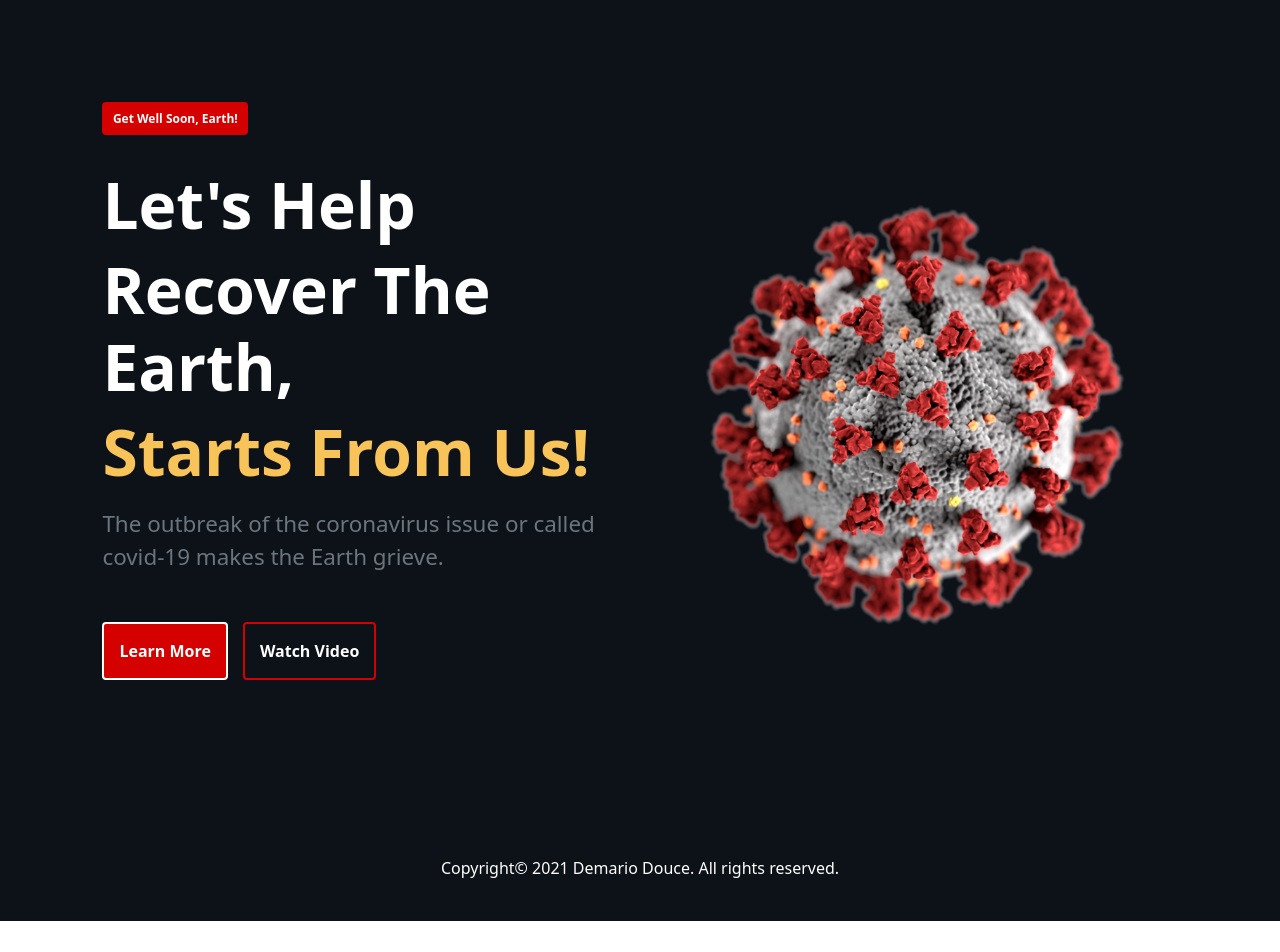
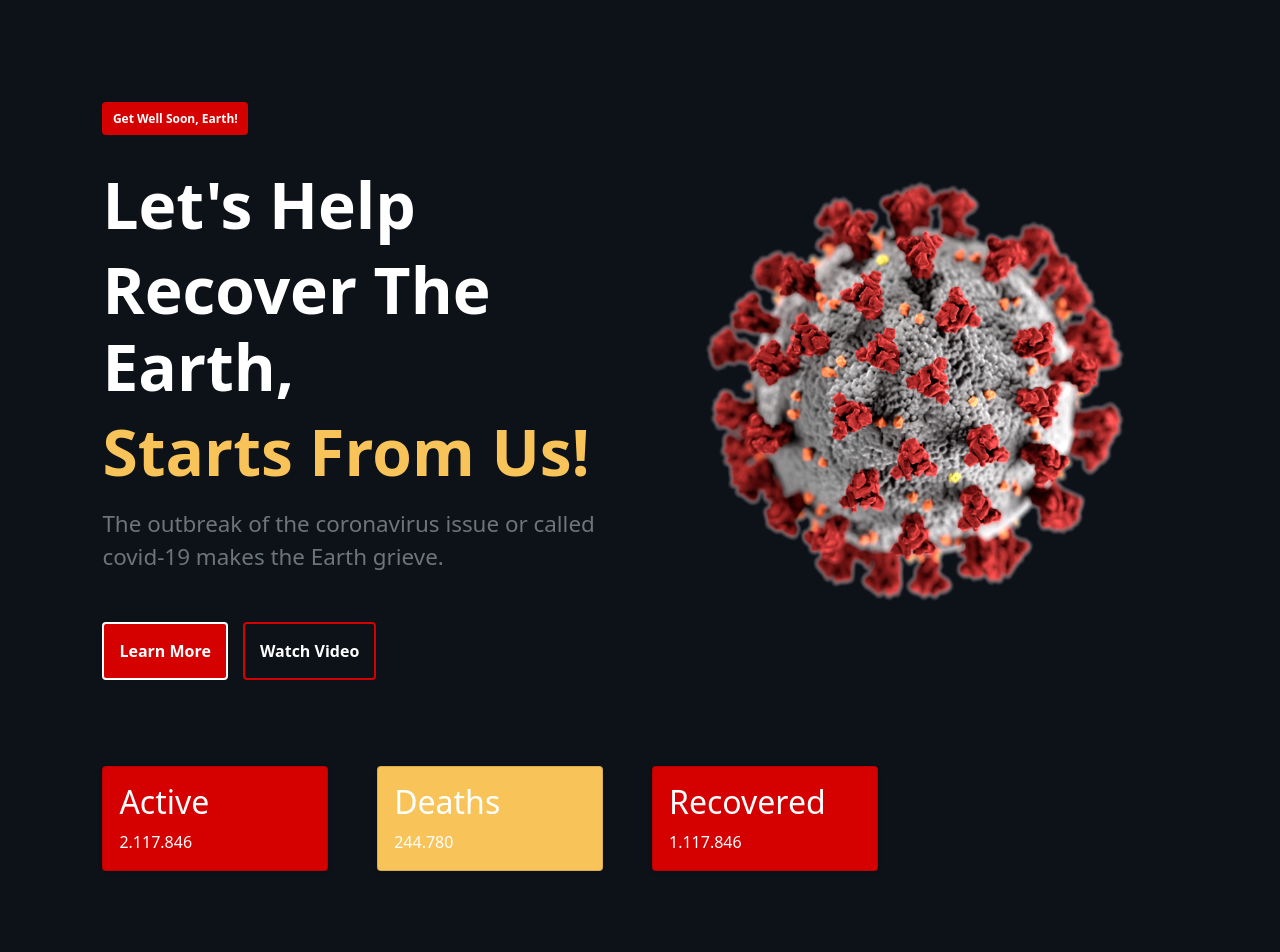
Before and after one commit to DemarioDouce/GwehCovid19-Website, a React (Create React App) app: page / in a window 1280 px wide. Shown: the top 952 px of the page. Before the commit the page ends 921 px from the top, so only its background shows below. Built offline with nearby package versions, Linux system fonts and the light colour scheme.

Commit message:
Changes and improvements.

```diff
--- a/src/App.js
+++ b/src/App.js
@@ -2,6 +2,7 @@
 import "./res/css/Style.css";
 // Components
 import FooterComponent from "./res/components/FooterComponent";
+import CardComponent from "./res/components/CardComponent";
 // Image
 import TopSectionImage from "./res/images/TopSectionImage.png";
 
@@ -32,13 +33,30 @@ function App() {
                 Watch Video
               </button>
             </div>
-            <div className="col-lg-6 text-center">
+            <div className="col-lg-6 text-center mb-5">
               <img
                 src={TopSectionImage}
                 alt="Coronavirus."
                 width="80%"
                 height="80%"
               ></img>
+            </div>
+          </div>
+        </section>
+        <section className="middle-section">
+          <div class="row">
+            <div class="col-lg-3 mb-3">
+              <CardComponent title="Active" text="2.117.846" color="#d50000" />
+            </div>
+            <div class="col-lg-3 mb-3">
+              <CardComponent title="Deaths" text="244.780" color="#f8c45a" />
+            </div>
+            <div class="col-lg-3 mb-3">
+              <CardComponent
+                title="Recovered"
+                text="1.117.846"
+                color="#d50000"
+              />
             </div>
           </div>
         </section>
--- /dev/null
+++ b/src/res/components/CardComponent.js
@@ -0,0 +1,17 @@
+function CardComponent({ title, text, color }) {
+  return (
+    <>
+      <div
+        class="card shadow-sm rounded"
+        style={{ width: "90%", color: "#ffffff", backgroundColor: color }}
+      >
+        <div class="card-body">
+          <h2 class="card-title">{title}</h2>
+          <p class="card-text">{text}</p>
+        </div>
+      </div>
+    </>
+  );
+}
+
+export default CardComponent;
--- a/src/res/css/Style.css
+++ b/src/res/css/Style.css
@@ -3,6 +3,10 @@
 :root {
   --primary-color: #0d1118;
   --secondary-color: #d50000;
+}
+
+body {
+  background-color: var(--primary-color);
 }
 
 /* Classes */
@@ -13,7 +17,7 @@
 }
 
 .top-section {
-  padding: 8%;
+  padding: 8% 8% 3% 8%;
   background-color: var(--primary-color);
   color: #ffffff;
 }
@@ -70,3 +74,9 @@
   background-color: #f8c45a;
   border: 2px solid #ffffff;
 }
+
+.middle-section {
+  padding: 0% 8% 8% 8%;
+  background-color: var(--primary-color);
+  color: #ffffff;
+}
```
